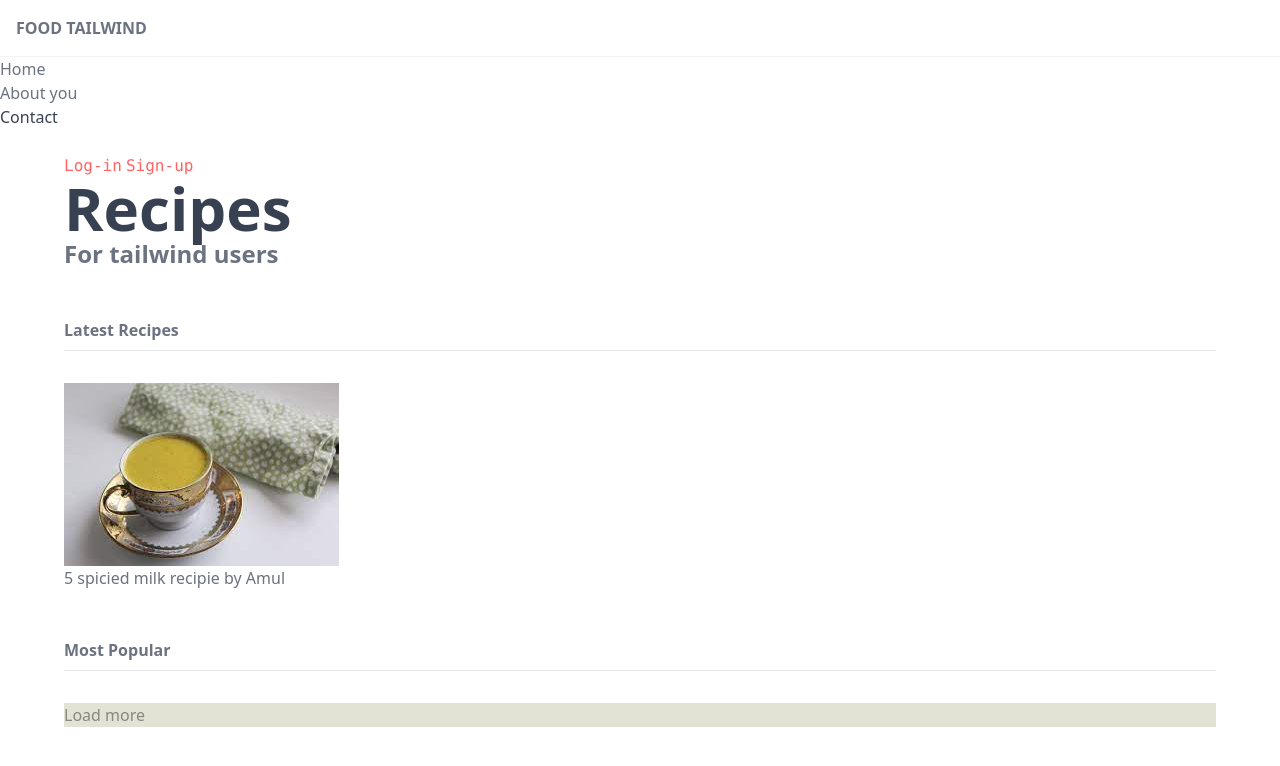
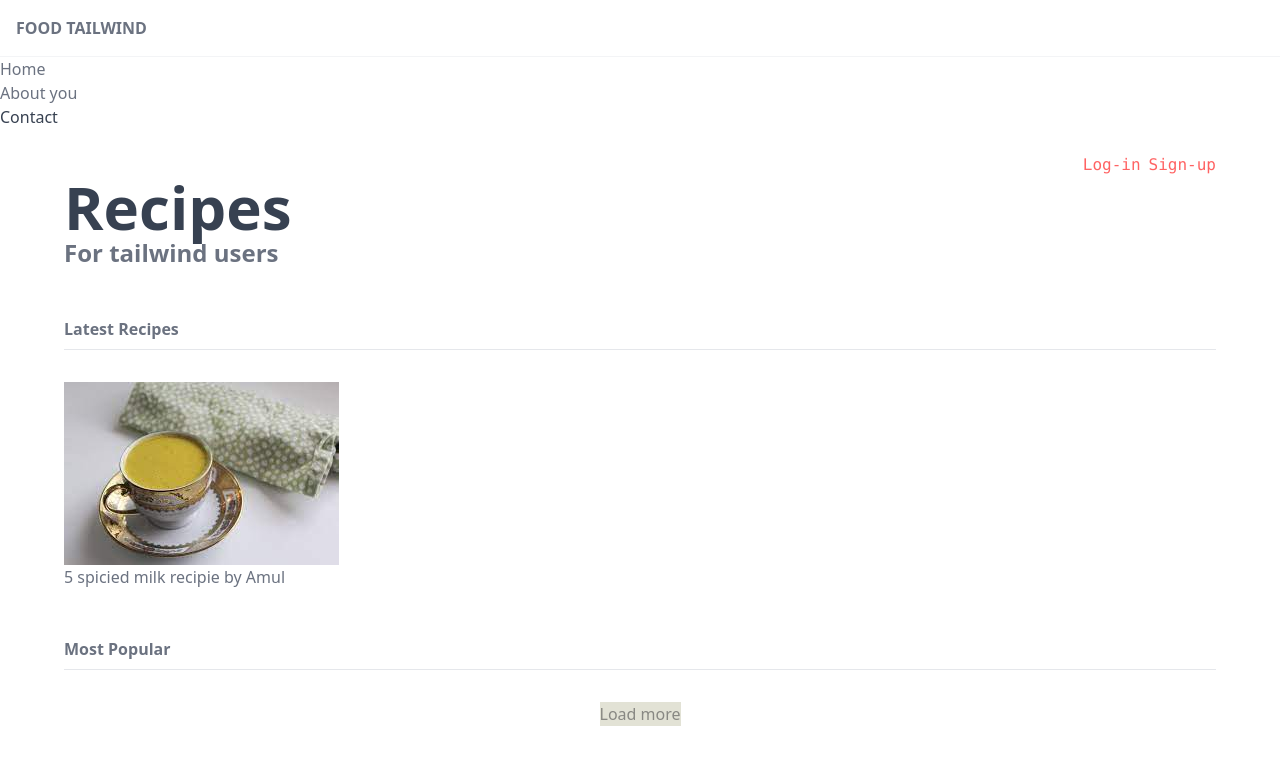
Before and after one commit to iwai-0310/CafeMenuTw, a website: page wind-food/public/index.html in a window 1280 px wide. Drawn offline with Linux system fonts and the light colour scheme.

Commit message:
adds flex box to the the login, signup and the loadmore element

```diff
--- a/wind-food/public/index.html
+++ b/wind-food/public/index.html
@@ -34,9 +34,9 @@
           </nav>
       </div><!--end of nav-->
       <main class="px-16 py-6">
-        <div>
+        <div class="flex justify-end">
           <a href="#" class="text-primary font-mono"> Log-in</a>
-          <a href="#" class="text-primary font-mono">Sign-up</a>
+          <a href="#" class="text-primary font-mono ml-2">Sign-up</a>
         </div>
         <header>
           <h2 class="text-gray-700 text-6xl font-semibold">Recipes</h2>
@@ -60,7 +60,7 @@
           <div class="mt-8">
             <!--cards go here-->
           </div>
-          <div>
+          <div class="flex justify-center">
             <div class="bg-secondary-100 text-secondary-200">Load more</div>
           </div>
         </div>
```
Also changed, not shown: wind-food/public/styles.css.
